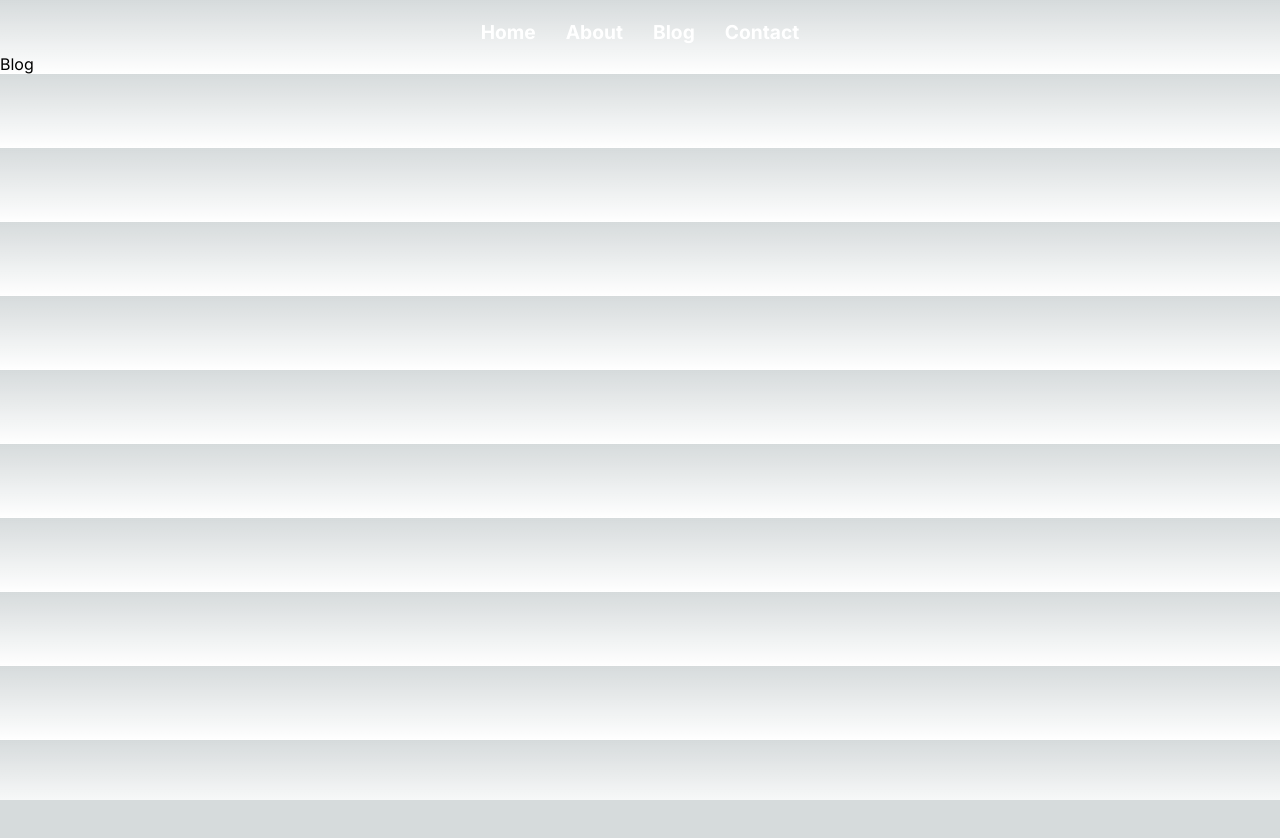
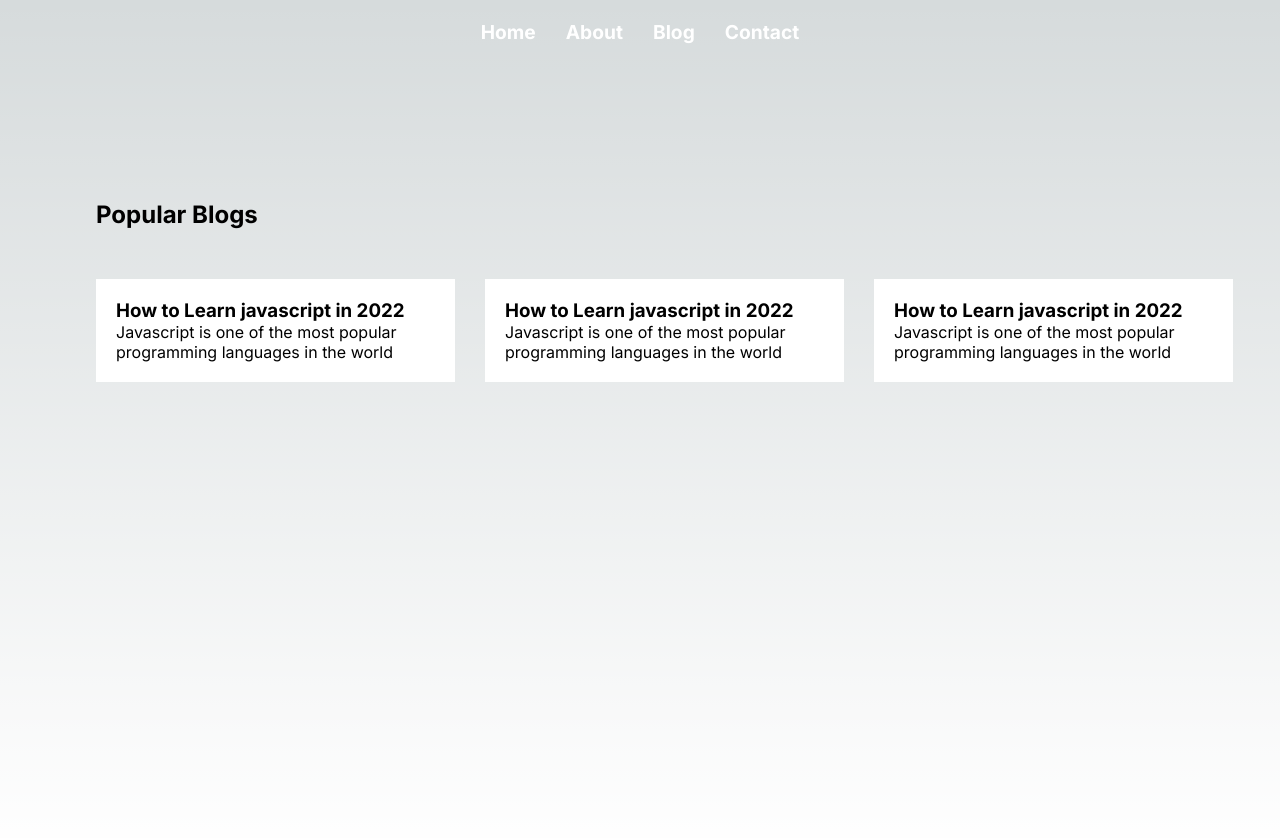
Before and after one commit to tamimhasan19702/learningNextJS, a Next.js app: page /blog in a window 1280 px wide. Shown: the top 838 px of the page. Before the commit the page ends 800 px from the top, so only its background shows below. Built offline with nearby package versions, Linux system fonts and the light colour scheme.

Commit message:
update page.js, page.js and page.js

```diff
--- a/src/app/blog/page.js
+++ b/src/app/blog/page.js
@@ -1,9 +1,60 @@
-import React from 'react'
+/** @format */
+
+import React from "react";
+import styles from "../styles/Blog.module.css";
+import Link from "next/link";
 
 const Blog = () => {
   return (
-    <div>Blog</div>
-  )
-}
+    <div className={styles.main}>
+      <div className="blogSection">
+        <h2 className={styles.blogIntro}>Popular Blogs</h2>
 
-export default Blog
+        <div className={styles.blogs}>
+
+          <div className={styles.blogItem}>
+            <Link href={"/blogpost/learn-javascript"}>
+              <h3 className={styles.blogHead}>
+                How to Learn javascript in 2022
+              </h3>
+
+              <p>
+                Javascript is one of the most popular programming languages in
+                the world
+              </p>
+            </Link>
+          </div>
+
+          <div className={styles.blogItem}>
+            <Link href={"/blogpost/learn-javascript"}>
+              <h3 className={styles.blogHead}>
+                How to Learn javascript in 2022
+              </h3>
+
+              <p>
+                Javascript is one of the most popular programming languages in
+                the world
+              </p>
+            </Link>
+          </div>
+
+          <div className={styles.blogItem}>
+            <Link href={"/blogpost/learn-javascript"}>
+              <h3 className={styles.blogHead}>
+                How to Learn javascript in 2022
+              </h3>
+
+              <p>
+                Javascript is one of the most popular programming languages in
+                the world
+              </p>
+            </Link>
+          </div>
+
+        </div>
+      </div>
+    </div>
+  );
+};
+
+export default Blog;
--- a/src/app/page.js
+++ b/src/app/page.js
@@ -69,6 +69,7 @@ export default function Home() {
 
           </div>
         </div>
+
       </main>
     </>
   );
--- /dev/null
+++ b/src/app/styles/Blog.module.css
@@ -0,0 +1,36 @@
+.main {
+    display: flex;
+    flex-direction: column;
+    gap: 20px;
+    align-items: center;
+    padding: 6rem;
+    min-height: 100vh;
+  }
+
+.blogs {
+    display: grid;
+    grid-template-columns: repeat(3, 33%);
+    gap: 30px;
+  }
+
+  .blogItem {
+    background: #fff no-repeat center/cover;
+    backdrop-filter: blur(10px);
+    color: black;
+    padding: 20px;
+    margin-bottom: 20px;
+    transition: transform 0.3s ease;
+  }
+
+  .blogItem:hover {
+    transform: scale(1.05);
+  }
+
+  .blogIntro{
+    font-size: 1.5rem;
+    padding: 50px 50px 50px 0;
+  }
+
+  .blogHead{
+    cursor: pointer;
+  }
```
Also changed, not shown: src/app/about/page.js (+9 -1 lines).
